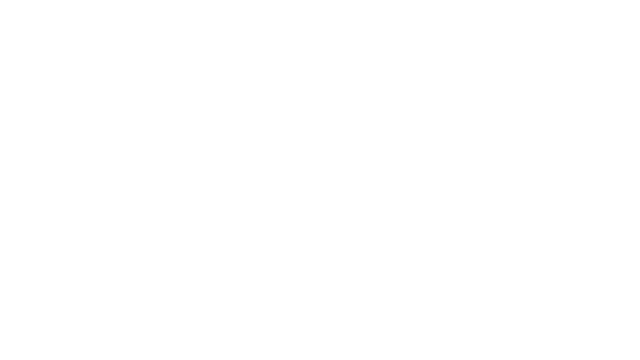
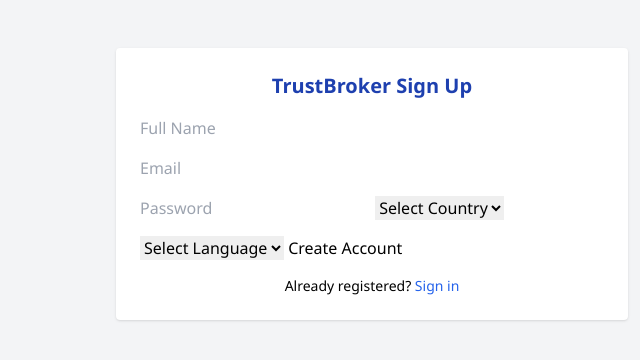
Before and after one commit to TrustGod3/Trustbroker.Org, a plain HTML site: page index.html in a window 1280 px wide. Shown: the whole page, without its empty margins (268-908 px from the left). Drawn offline with nearby package versions, Linux system fonts and the light colour scheme.

Commit message:
Update index.html
Signed-off-by: TrustGod3 <trustgodishaku@gmail.com>

```diff
--- a/index.html
+++ b/index.html
@@ -1 +1,44 @@
-<!-- Placeholder: Will be replaced with advanced sign-up form -->
+<!DOCTYPE html>
+<html lang="en">
+<head>
+  <meta charset="UTF-8" />
+  <title>TrustBroker - Sign Up</title>
+  <link rel="stylesheet" href="styles.css" />
+  <script src="https://cdn.tailwindcss.com"></script>
+</head>
+<body class="bg-gray-100">
+  <div class="max-w-lg mx-auto p-6 mt-12 bg-white rounded shadow">
+    <h1 class="text-xl font-bold text-blue-800 text-center mb-4">TrustBroker Sign Up</h1>
+    <form onsubmit="register(event)" class="space-y-4">
+      <input id="name" placeholder="Full Name" class="input" required />
+      <input type="email" id="email" placeholder="Email" class="input" required />
+      <input type="password" id="password" placeholder="Password" class="input" required />
+      <select id="country" class="input" required>
+        <option value="">Select Country</option>
+        <option>Nigeria</option><option>Brazil</option><option>USA</option><option>India</option>
+      </select>
+      <select id="language" class="input" required>
+        <option value="">Select Language</option>
+        <option>English</option><option>Portuguese</option><option>French</option>
+      </select>
+      <button class="btn-blue">Create Account</button>
+    </form>
+    <p class="text-center text-sm mt-4">Already registered? <a href="signin.html" class="text-blue-600">Sign in</a></p>
+  </div>
+  <script>
+    function register(e) {
+      e.preventDefault();
+      const user = {
+        name: document.getElementById("name").value,
+        email: document.getElementById("email").value,
+        password: document.getElementById("password").value,
+        country: document.getElementById("country").value,
+        language: document.getElementById("language").value,
+        balance: 0
+      };
+      localStorage.setItem("trust_user", JSON.stringify(user));
+      window.location.href = "dashboard.html";
+    }
+  </script>
+</body>
+  </html>
```
